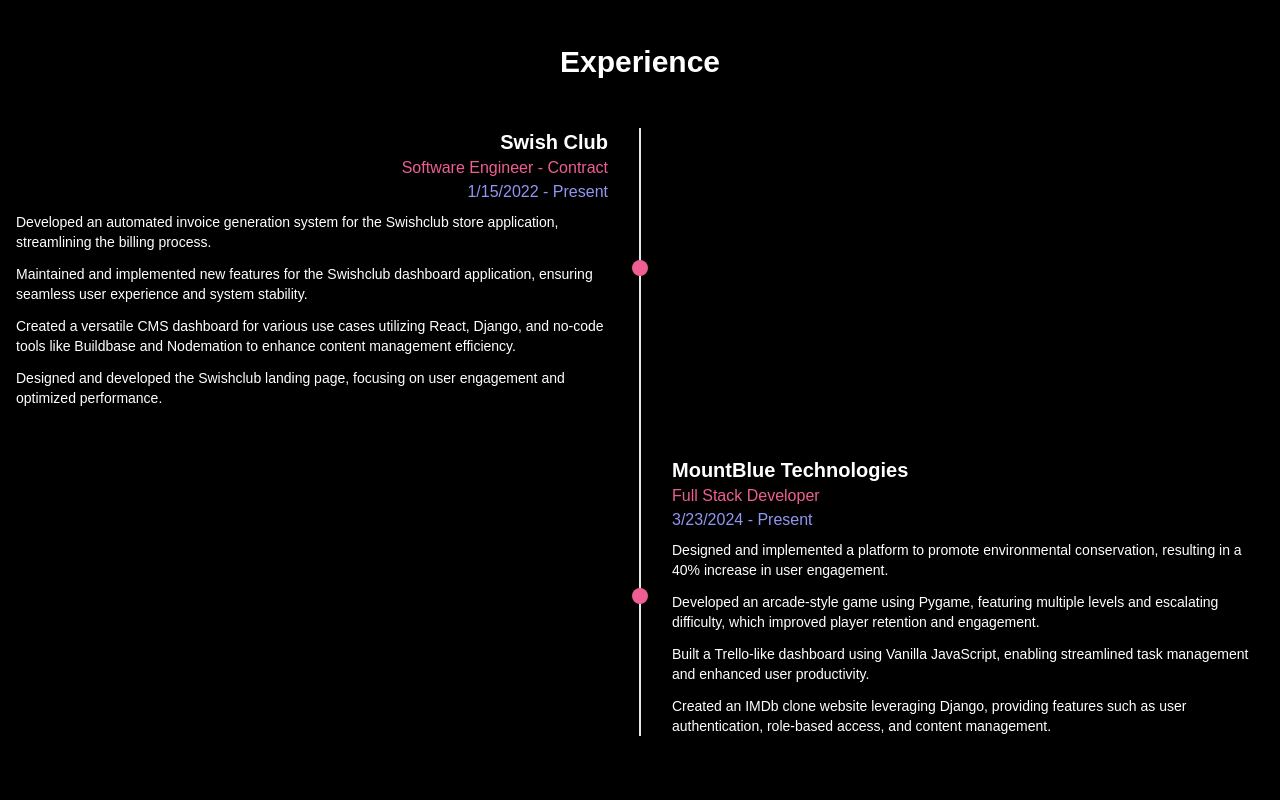
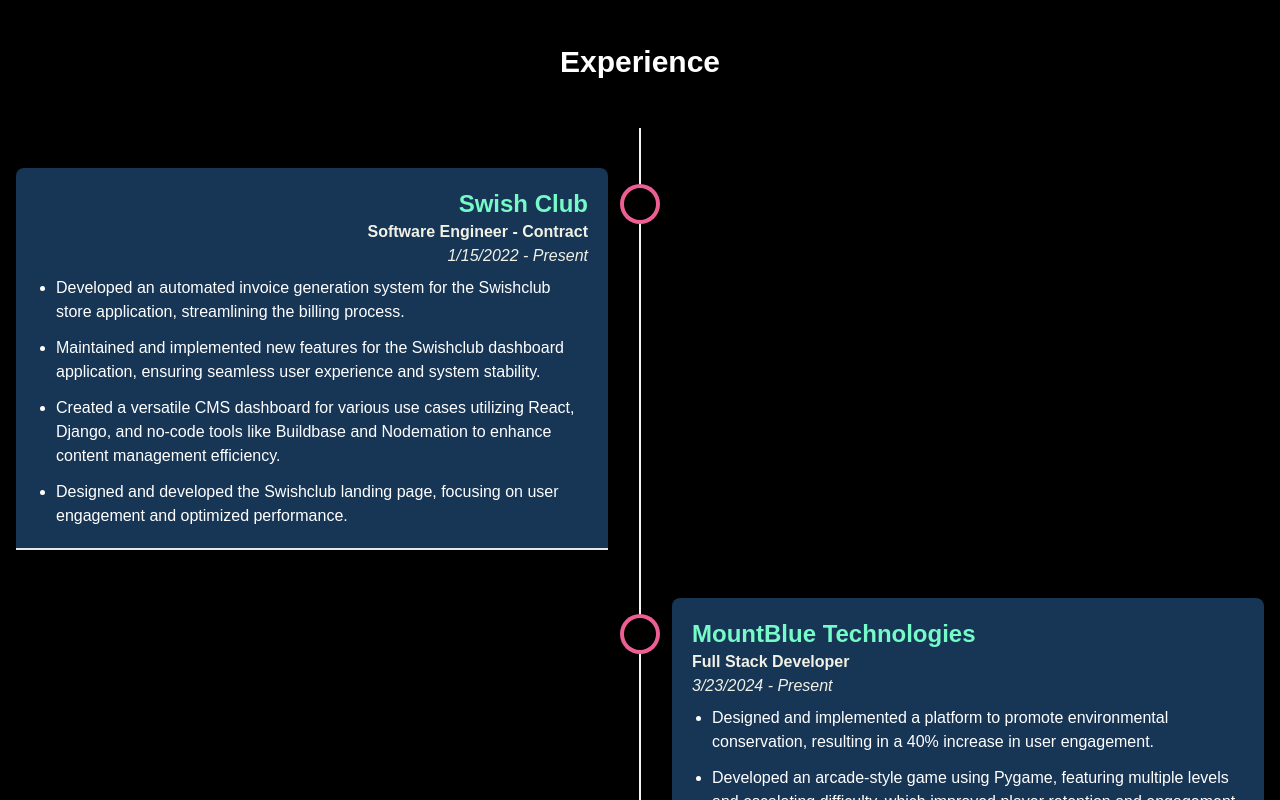
Before and after one commit to CurlyRishabh/resume, a Next.js app: page / in a window 1280 px wide. Shown: the part 1720-2520 px from the top of the page. Built offline with nearby package versions, Linux system fonts and the light colour scheme.

Commit message:
changed css for experience section

```diff
--- a/app/home/components/Experience.jsx
+++ b/app/home/components/Experience.jsx
@@ -7,9 +7,9 @@ export default function Experience() {
                 <h2 className="text-3xl font-bold mb-12 text-center">Experience</h2>
                 <div className="relative">
                     {/* Timeline line */}
-                    <div className="absolute left-1/2 transform -translate-x-1/2 w-0.5 h-full bg-gray-200" />
+                    <div className="absolute left-1/2 transform -translate-x-1/2 w-0.5 h-full bg-gray-100" />
 
-                    <div className="space-y-12">
+                    <div className="space-y-12 py-10">
                         {experienceData.map((experience, index) => (
                             <div
                                 key={index}
@@ -17,21 +17,28 @@ export default function Experience() {
                                     } items-center`}
                             >
                                 <div className={`w-1/2 ${index % 2 === 0 ? 'pr-8' : "pl-8"}`}>
+                                    <div className="bg-[#173555] p-5 rounded-t-lg border-b-2 rounded-b-none">
                                         <div className={`${index % 2 === 0 ? "text-right" : "text-left"}`}>
-                                        <h3 className="text-xl font-bold">{experience.company.name}</h3>
-                                        <p className="text-accent">{experience.role[0].title}</p>
-                                        <p className="text-base text-accent2">
+                                            <div className="leading-2">
+                                                <h3 className="text-2xl font-semibold text-[#75fac8]">{experience.company.name}</h3>
+                                                <p className="text-[#f1f1e6] text-base font-semibold">{experience.role[0].title}</p>
+                                                <p className="text-base text-[#f1f1e6] italic">
                                                     {new Date(experience.employment_period.start_date).toLocaleDateString()} -
                                                     {experience.employment_period.end_date.length == 0 ? " Present" : new Date(experience.employment_period.end_date).toLocaleDateString()}
                                                 </p>
-                                        <ul className="mt-2 text-sm text-left space-y-3">
+                                            </div>
+                                            <ul className="mt-2 text-base text-left space-y-3 list-disc pl-5">
                                                 {experience.tasks.map((task, i) => (
                                                     <li key={i}>{task}</li>
                                                 ))}
                                             </ul>
                                         </div>
                                     </div>
-                                <div className="w-4 h-4 bg-accent rounded-full absolute left-1/2 transform -translate-x-1/2" />
+
+                                </div>
+                                <div className="w-10 h-10 bg-accent rounded-full absolute left-1/2 transform -translate-x-1/2 self-start mt-4 flex p-1 items-center justify-center" >
+                                    <div className="h-full w-full bg-black rounded-full" />
+                                </div>
                                 <div className="w-1/2 pl-8" />
                             </div>
                         ))}
```
Lines whose indentation alone changed are shown as unchanged.
